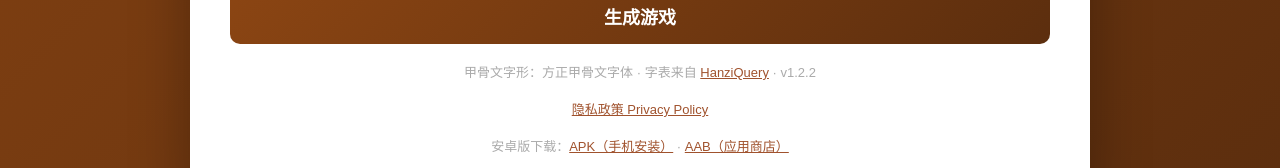
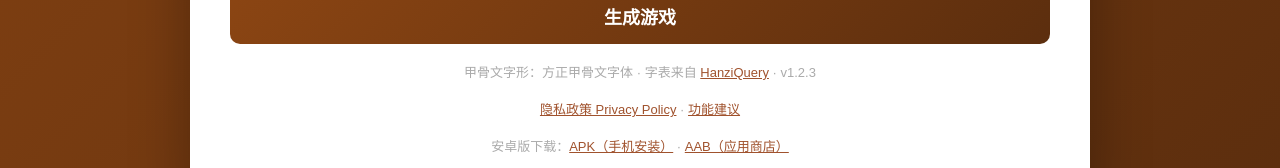
Before and after one commit to MrWengKB/OracleMatch, a plain HTML site: page index.html in a window 1280 px wide. Shown: the part 757-925 px from the top of the page. Drawn offline with Linux system fonts and the light colour scheme.

Commit message:
Add a subtle feature request link
Links to https://mrwengkb.github.io/FeatureReq/?app=oraclematch

Co-Authored-By: Claude Opus 5.5 <noreply@anthropic.com>
Claude-Session: https://claude.ai/code/session_01GecNZWs4bfUNjXDHkk4a8t

```diff
--- a/index.html
+++ b/index.html
@@ -68,8 +68,8 @@
             <div class="lesson-preview hidden" id="lessonPreview"></div>
 
             <button class="btn btn-primary" id="startBtn" onclick="startGame()">生成游戏</button>
-            <p class="footer">甲骨文字形：方正甲骨文字体 · 字表来自 <a href="https://github.com/MrWengKB/HanziQuery" target="_blank" rel="noopener">HanziQuery</a> · <span id="appVersion">v1.2.2</span></p>
-            <p class="footer"><a href="privacy.html">隐私政策 Privacy Policy</a></p>
+            <p class="footer">甲骨文字形：方正甲骨文字体 · 字表来自 <a href="https://github.com/MrWengKB/HanziQuery" target="_blank" rel="noopener">HanziQuery</a> · <span id="appVersion">v1.2.3</span></p>
+            <p class="footer"><a href="privacy.html">隐私政策 Privacy Policy</a> · <a href="https://mrwengkb.github.io/FeatureReq/?app=OracleMatch" target="_blank" rel="noopener">功能建议</a></p>
             <p class="footer" id="androidLinks" hidden>安卓版下载：<a href="https://github.com/MrWengKB/OracleMatch/releases/download/apk-latest/OracleMatch.apk">APK（手机安装）</a> · <a href="https://github.com/MrWengKB/OracleMatch/releases/download/apk-latest/OracleMatch.aab">AAB（应用商店）</a></p>
             <script>
                 // 下载链接只在网页版显示；安卓 App 里（appassets.androidplatform.net）保持隐藏
```
Also changed, not shown: 1 other file.
